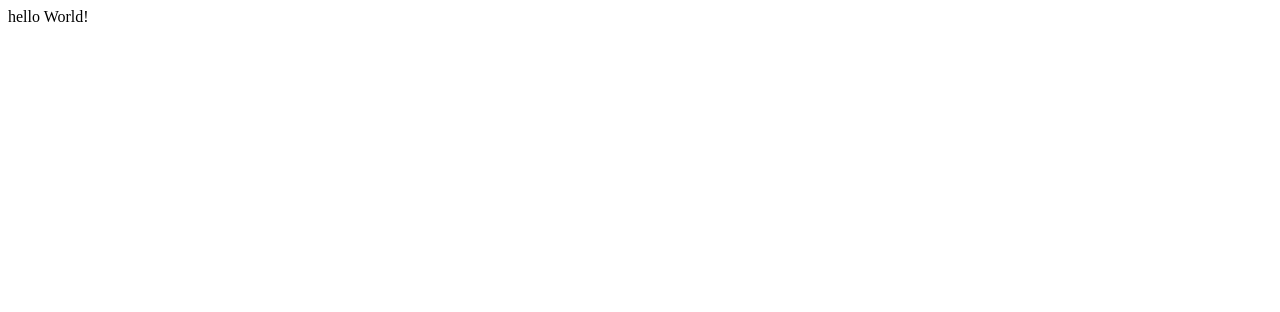
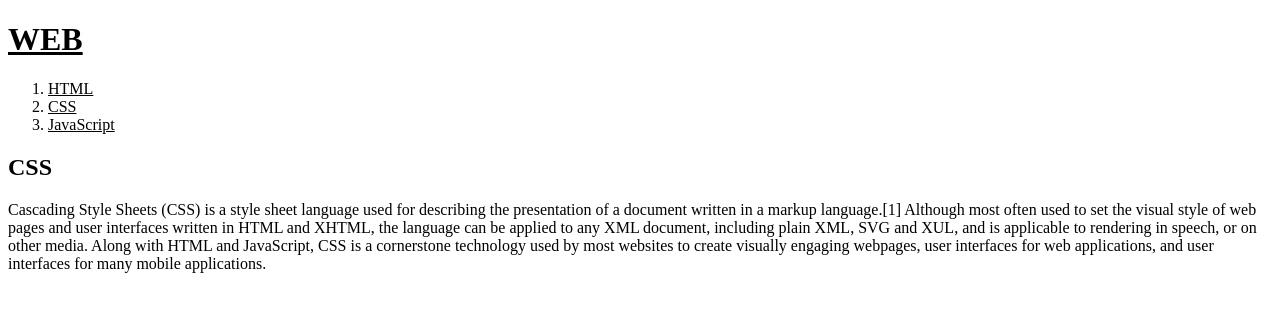
Before and after one commit to redplug/Pages, a plain HTML site: page index.html in a window 1280 px wide. Drawn offline with Linux system fonts and the light colour scheme.

Commit message:
Update index.html

```diff
--- a/index.html
+++ b/index.html
@@ -1,7 +1,24 @@
+<!doctype html>
 <html>
-  <head>
-  </head>
-  <body>
-  hello World!
+<head>
+  <title>WEB - CSS</title>
+  <meta charset="utf-8">
+  <style>
+    a {
+      color:black;
+    }
+  </style>
+</head>
+<body>
+  <h1><a href="index.html">WEB</a></h1>
+  <ol>
+    <li><a href="1.html">HTML</a></li>
+    <li><a href="2.html">CSS</a></li>
+    <li><a href="3.html">JavaScript</a></li>
+  </ol>
+  <h2>CSS</h2>
+  <p>
+    Cascading Style Sheets (CSS) is a style sheet language used for describing the presentation of a document written in a markup language.[1] Although most often used to set the visual style of web pages and user interfaces written in HTML and XHTML, the language can be applied to any XML document, including plain XML, SVG and XUL, and is applicable to rendering in speech, or on other media. Along with HTML and JavaScript, CSS is a cornerstone technology used by most websites to create visually engaging webpages, user interfaces for web applications, and user interfaces for many mobile applications.
+  </p>
   </body>
-</html>
+  </html>
```
